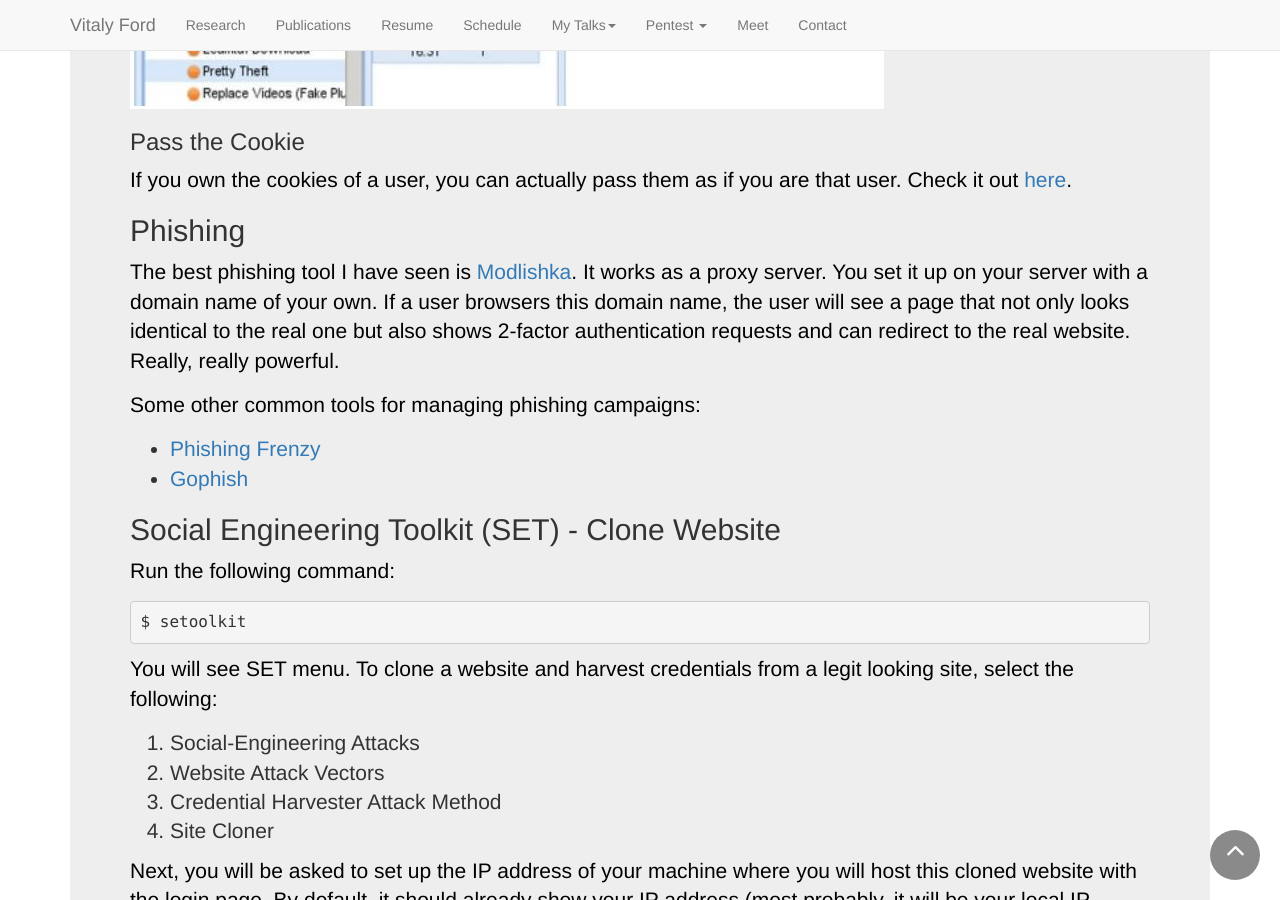
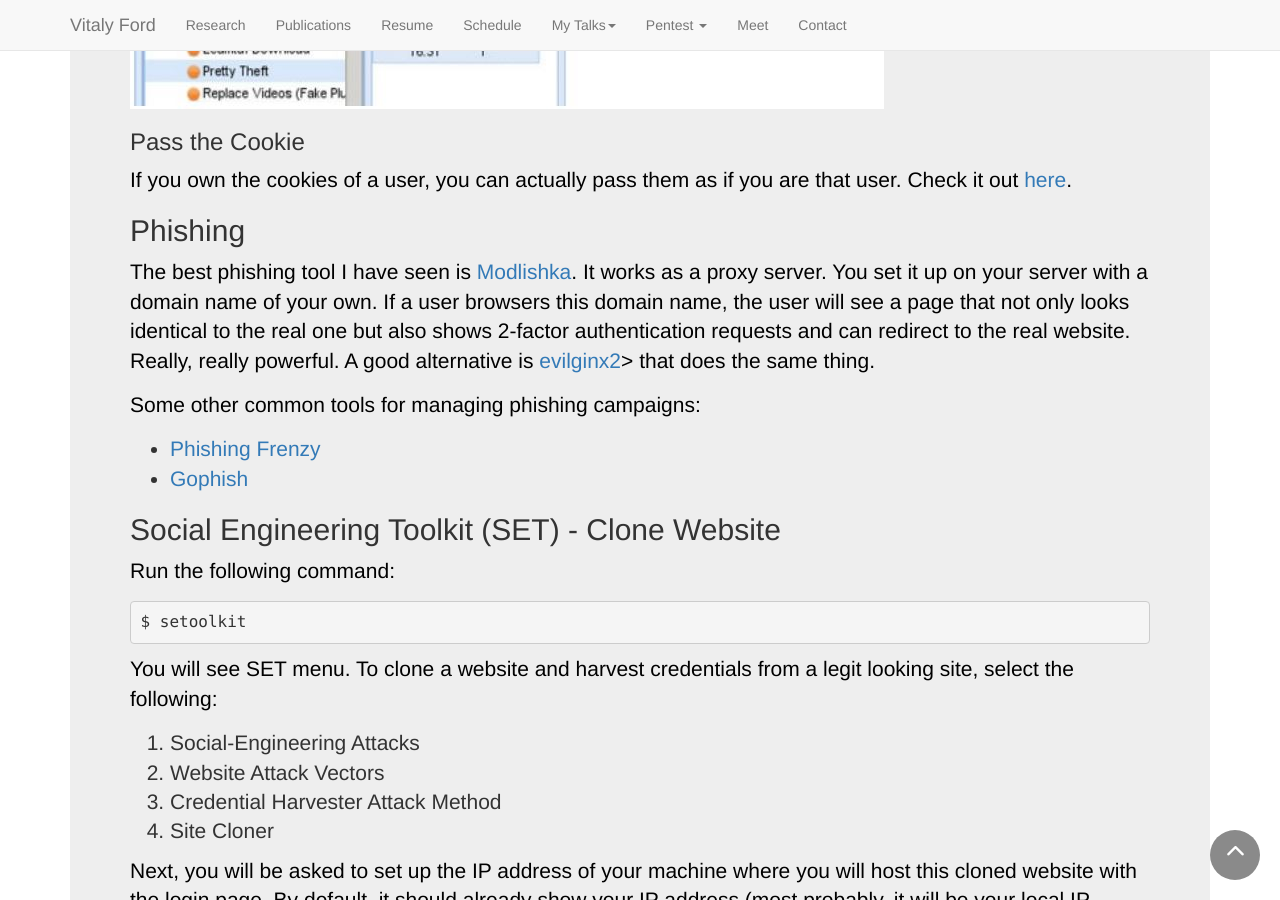
Before and after one commit to vitalyford/vitalyford.github.io, a Jekyll site: the page built from pentest/01-Social-Engineering.html, in a window 1280 px wide and 900 px high, scrolled down 3774 px. Built offline with Jekyll 4.4.1, drawn with Linux system fonts in a browser that asks for light colours; nearby versions of some CDN libraries.

Commit message:
Add evilginx2 to se

```diff
--- a/pentest/01-Social-Engineering.html
+++ b/pentest/01-Social-Engineering.html
@@ -36,7 +36,7 @@
     works as a proxy server. You set it up on your server with a domain name of your own. If a user
     browsers this domain name, the user will see a page that not only looks identical to the real one but
     also shows 2-factor authentication requests and can redirect to the real website. Really, really
-    powerful.</p>
+    powerful. A good alternative is <a href="https://github.com/kgretzky/evilginx2">evilginx2</a>> that does the same thing.</p>
 <p>Some other common tools for managing phishing campaigns:</p>
 <ul>
     <li><a href="https://www.phishingfrenzy.com/">Phishing Frenzy</a></li>
```
